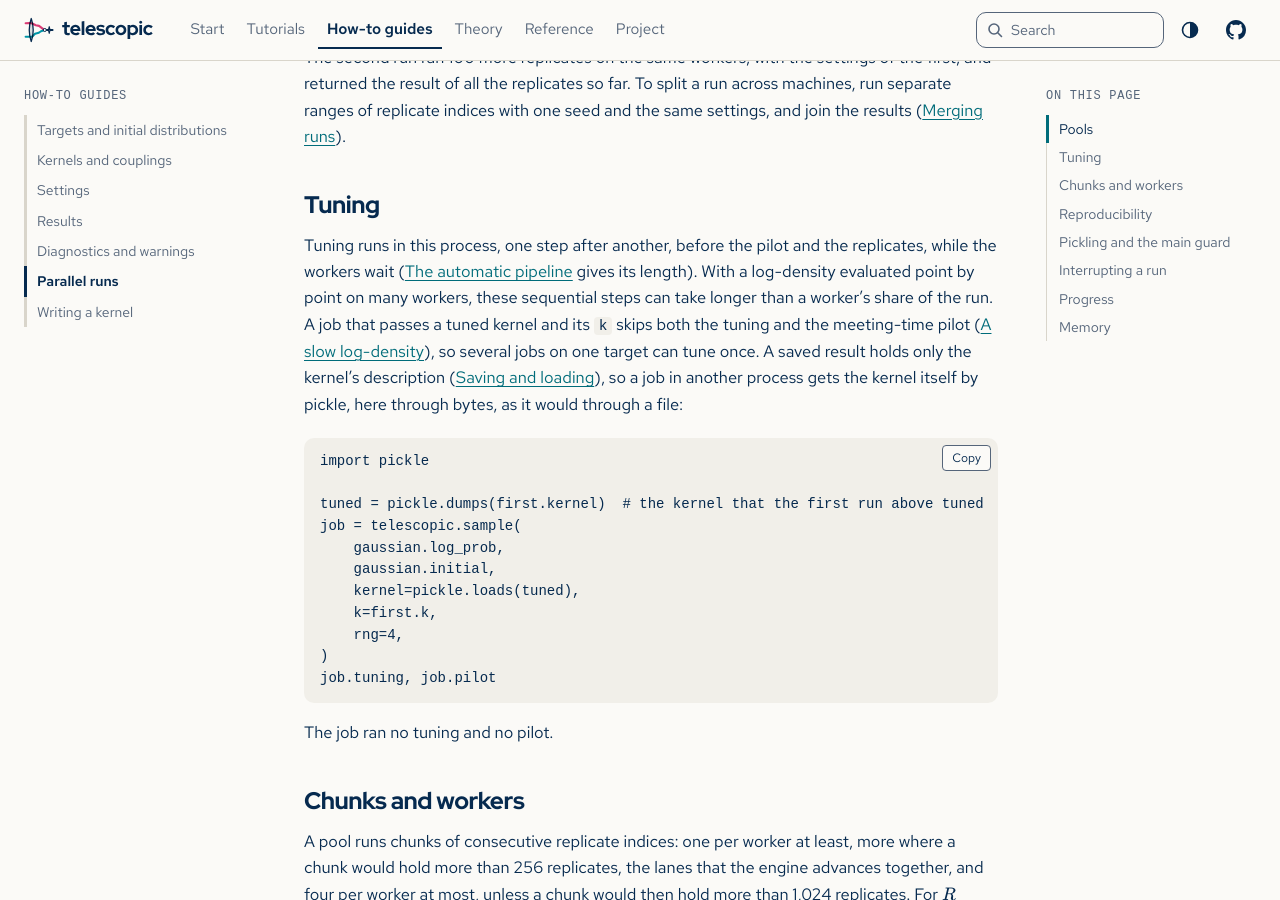
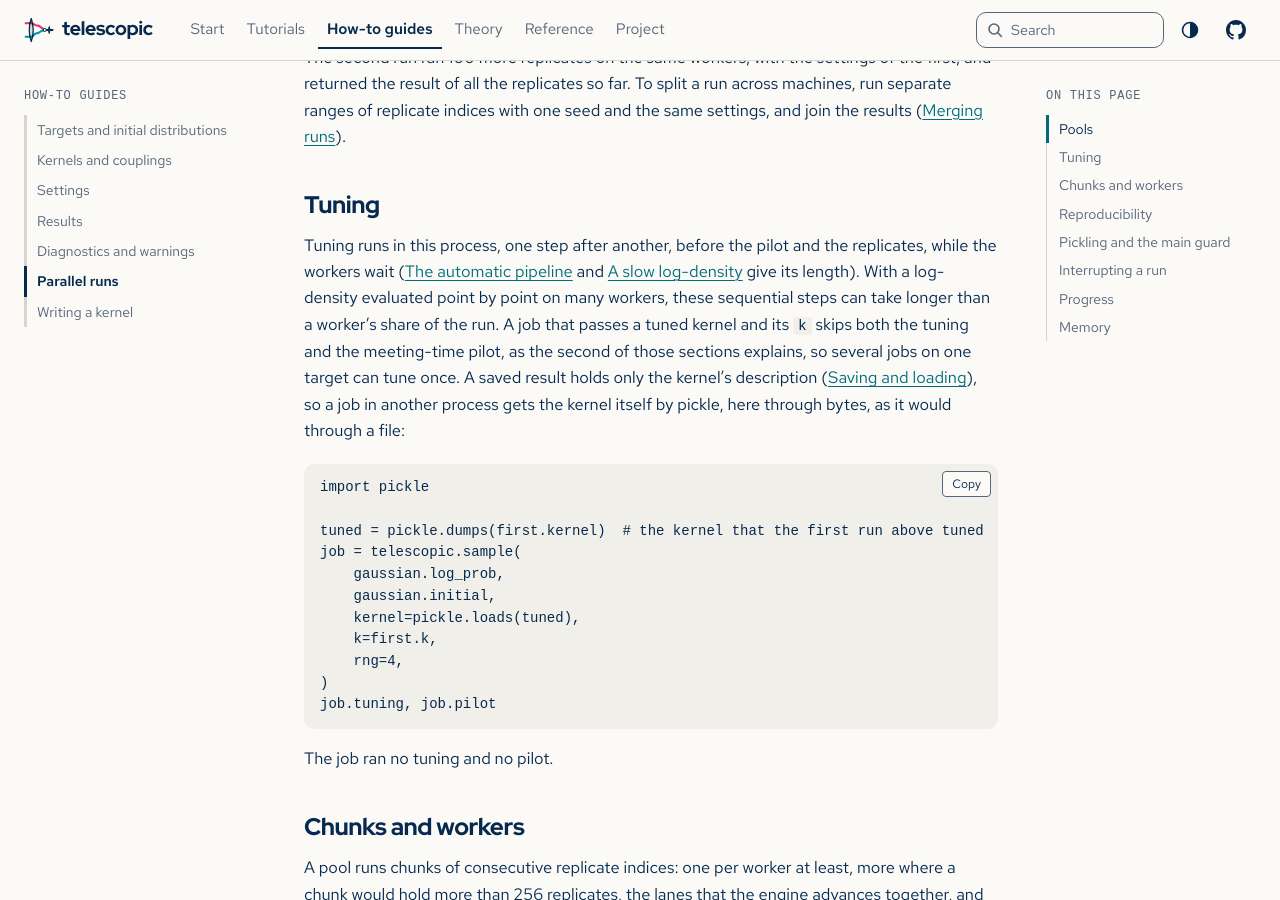
Before and after one commit to joshspeagle/telescopic, a Sphinx documentation site: the page built from docs/guide/parallel.md, in a window 1280 px wide and 900 px high, scrolled down 1236 px. Built offline with Sphinx 7.4.7, drawn with Linux system fonts in a browser that asks for light colours; some web fonts are replaced.

Commit message:
Qualify the factor's bound and point to both lengths of tuning
The decision row's bound on the estimates holds for a random walk's rejection rate, as the spec says: a walk that rarely rejects passes it at d = 2. The guide's link gave only the adaptive chains' length, not the step-size chains of MALA and HMC.

Co-Authored-By: Claude Fable 5.2 <noreply@anthropic.com>
Claude-Session: https://claude.ai/code/session_01JkqiRme7m1GkuqNnbDowQy

```diff
--- a/docs/guide/parallel.md
+++ b/docs/guide/parallel.md
@@ -73,12 +73,12 @@ and join the results ([Merging runs](results.md#merging-runs)).
 
 Tuning runs in this process, one step after another, before the pilot and the
 replicates, while the workers wait
-([The automatic pipeline](settings.md#the-automatic-pipeline) gives its length). With a
+([The automatic pipeline](settings.md#the-automatic-pipeline) and
+[A slow log-density](settings.md#a-slow-log-density) give its length). With a
 log-density evaluated point by point on many workers, these sequential steps can take
 longer than a worker's share of the run. A job that passes a tuned kernel and its `k`
-skips both the tuning and the meeting-time pilot
-([A slow log-density](settings.md#a-slow-log-density)), so several jobs on one target
-can tune once. A saved result holds only the kernel's description
+skips both the tuning and the meeting-time pilot, as the second of those sections
+explains, so several jobs on one target can tune once. A saved result holds only the kernel's description
 ([Saving and loading](results.md#saving-and-loading)), so a job in another process gets
 the kernel itself by pickle, here through bytes, as it would through a file:
 
```
Also changed, not shown: notes/DECISIONS.md (+1 -1 lines).
